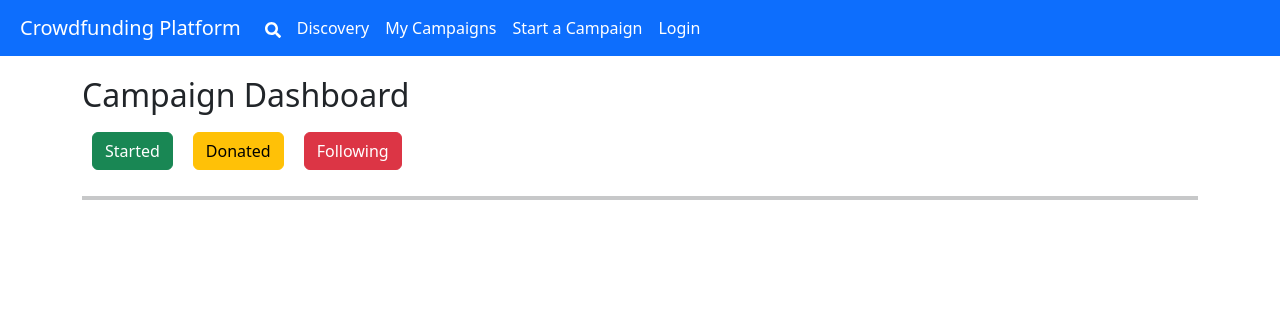
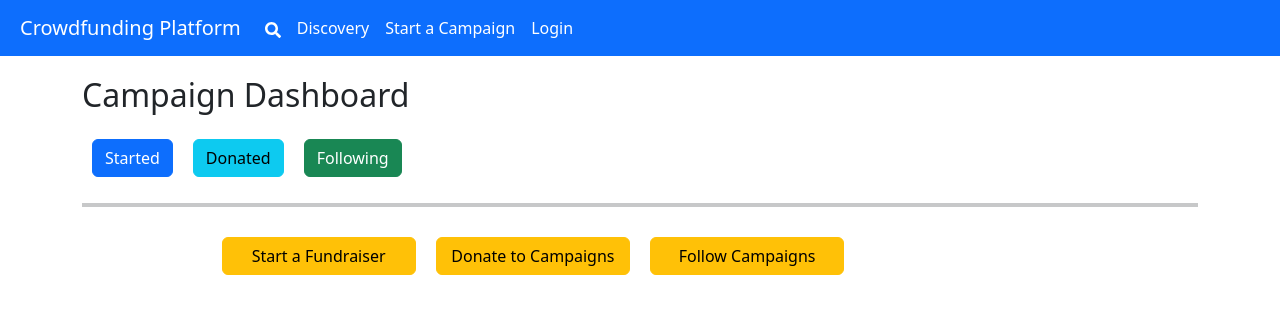
Before and after one commit to usuu03/Crowdfunding-Platform, a React (Create React App) app in the folder frontend/: page /campaigns in a window 1280 px wide. Shown: the top 314 px of the page. Built offline with nearby package versions, Linux system fonts and the light colour scheme.

Commit message:
ui dashboard retriving data from api

```diff
--- a/frontend/src/components/Campaign.jsx
+++ b/frontend/src/components/Campaign.jsx
@@ -8,7 +8,7 @@ const Campaign = ({ id, title, currentAmount, goal }) => {
   };
 
   return (
-    <div key={id} className="campaign-box">
+    <div key={id} className="campaign">
       <div className="campaign-box-content">
         <div className="campaign-image">
           <img src="image-placeholder.jpg" alt="Campaign Image" />
@@ -25,9 +25,15 @@ const Campaign = ({ id, title, currentAmount, goal }) => {
                 width: progressWidth(currentAmount, goal),
               }}
             ></div>
-            <div className="btn-section">
-              <button className="btn btn-light">Edit</button>
-            </div>
+          </div>
+
+          <div className="btn-section">
+            <button className="btn btn-warning" id="btn-edit">
+              Edit
+            </button>
+            <button className="btn btn-danger" id="btn-delete">
+              Delete
+            </button>
           </div>
         </div>
       </div>
--- a/frontend/src/components/Header.jsx
+++ b/frontend/src/components/Header.jsx
@@ -41,11 +41,6 @@ export default function Header() {
               </Link>
             </li>
             {/* //Having trouble here */}
-            <li className="nav-item">
-              <Link to="/campaigns" className="nav-link" id="nav-item">
-                My Campaigns
-              </Link>
-            </li>
 
             <li className="nav-item">
               <Link to="/start-campaign" className="nav-link" id="nav-item">
@@ -55,6 +50,11 @@ export default function Header() {
             {/* //end */}
             {isAuthenticated && (
               <>
+                <li className="nav-item">
+                  <Link to="/campaigns" className="nav-link" id="nav-item">
+                    My Campaigns
+                  </Link>
+                </li>
                 <li className="nav-item">
                   <Link to="/edit-profile" className="nav-link" id="nav-item">
                     Edit Profile
--- a/frontend/src/pages/CampaignDashboard.jsx
+++ b/frontend/src/pages/CampaignDashboard.jsx
@@ -6,8 +6,6 @@
  */
 import React, { useState, useEffect } from "react";
 import axios from "axios";
-// ... (your imports)
-
 import Campaign from "../components/Campaign";
 import { useAuthState } from "../context/authContext";
 import { Link, useNavigate } from "react-router-dom";
@@ -23,7 +21,6 @@ function CampaignDashboard() {
   const [userFollowed, setUserFollowed] = useState([]);
   const [userDonated, setUserDonated] = useState([]);
 
-  useEffect(() => {
   // Fetch user campaigns when the component mounts
   const fetchUserCreatedCampaigns = async () => {
     try {
@@ -35,30 +32,66 @@ function CampaignDashboard() {
     }
   };
 
-    if (isAuthenticated) {
-      fetchUserCreatedCampaigns();
+  // Function to fetch user-donated campaigns
+  const fetchUserDonatedCampaigns = async () => {
+    try {
+      const response = await axiosInstance.get("/api/campaigns/user/donated");
+      setUserDonated(response.data);
+    } catch (error) {
+      console.error("Error fetching user donated campaigns:", error);
+      // Handle error if needed
     }
-  }, [isAuthenticated, axiosInstance]);
+  };
+
+  // Function to fetch user-followed campaigns
+  const fetchUserFollowedCampaigns = async () => {
+    try {
+      const response = await axiosInstance.get("/api/campaigns/user/following");
+      setUserFollowed(response.data);
+    } catch (error) {
+      console.error("Error fetching user followed campaigns:", error);
+      // Handle error if needed
+    }
+  };
 
   return (
     <div className="container">
       <h2 className="register-title">Campaign Dashboard</h2>
 
       <div className="btn-section">
-        <Link id="btn" className="btn btn-success">
+        <button
+          id="btn"
+          className="btn btn-primary"
+          onClick={() => {
+            fetchUserCreatedCampaigns();
+          }}
+        >
           Started
-        </Link>
-        <Link id="btn" className="btn btn-warning">
+        </button>
+        <button
+          id="btn"
+          className="btn btn-info"
+          onClick={() => {
+            fetchUserDonatedCampaigns();
+          }}
+        >
           Donated
-        </Link>
-        <Link id="btn" className="btn btn-danger">
+        </button>
+        <button
+          id="btn"
+          className="btn btn-success"
+          onClick={() => {
+            fetchUserFollowedCampaigns();
+          }}
+        >
           Following
-        </Link>
+        </button>
       </div>
 
       <hr />
 
       <div className="campaign-container">
+        {/* Use a conditional rendering based on the selected category */}
         {userCampaigns.map((campaign) => (
           <Campaign
             key={campaign.campaignID}
@@ -68,6 +101,45 @@ function CampaignDashboard() {
             goal={campaign.goal}
           />
         ))}
+
+        {/* Conditionally render a button if no campaigns are available */}
+        {userCampaigns.length === 0 && (
+          <button
+            className="btn btn-warning"
+            onClick={() => {
+              // Handle the click for starting a fundraiser
+              navigate("/create-fundraiser");
+            }}
+          >
+            Start a Fundraiser
+          </button>
+        )}
+
+        {/* Conditionally render a button if no donated campaigns are available */}
+        {userDonated.length === 0 && (
+          <button
+            className="btn btn-warning"
+            onClick={() => {
+              // Handle the click for donating to campaigns
+              navigate("/donate-to-campaigns");
+            }}
+          >
+            Donate to Campaigns
+          </button>
+        )}
+
+        {/* Conditionally render a button if no followed campaigns are available */}
+        {userFollowed.length === 0 && (
+          <button
+            className="btn btn-warning"
+            onClick={() => {
+              // Handle the click for following campaigns
+              navigate("/follow-campaigns");
+            }}
+          >
+            Follow Campaigns
+          </button>
+        )}
       </div>
     </div>
   );
--- a/frontend/src/styles/dashboard.css
+++ b/frontend/src/styles/dashboard.css
@@ -12,3 +12,21 @@ hr {
 #btn {
     margin: 10px;
 }
+
+.campaign {
+    background-color: #f9f9f9;
+    border: 1px solid #ddd;
+    border-radius: 15px;
+    padding: 20px;
+    box-shadow: 0px 2px 5px rgba(0, 0, 0, 0.2);
+    text-align: center;
+}
+
+
+.btn-section {
+    margin-top: 15px;
+}
+
+.btn btn-warning {
+    margin-right: 10vh;
+}
```
Lines whose indentation alone changed are shown as unchanged.
